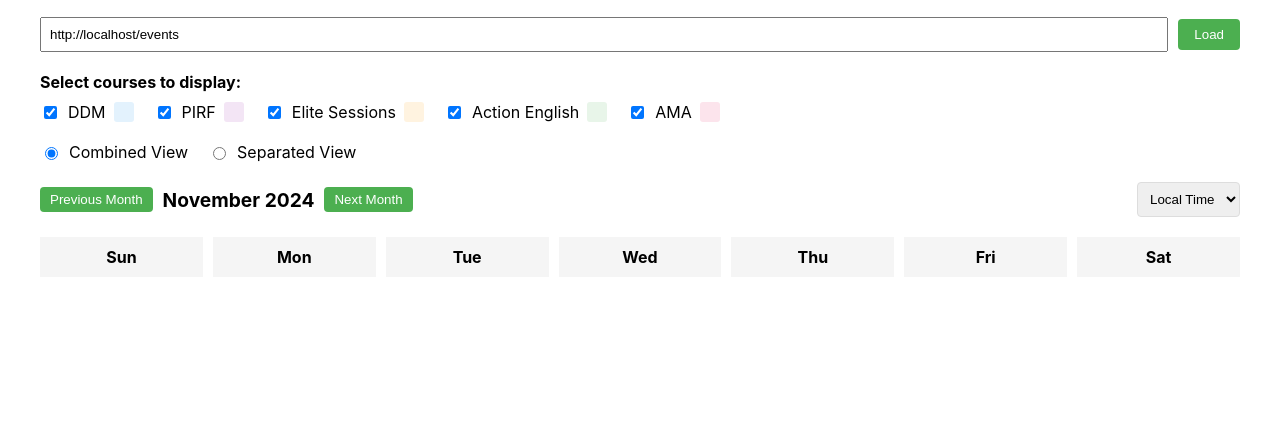
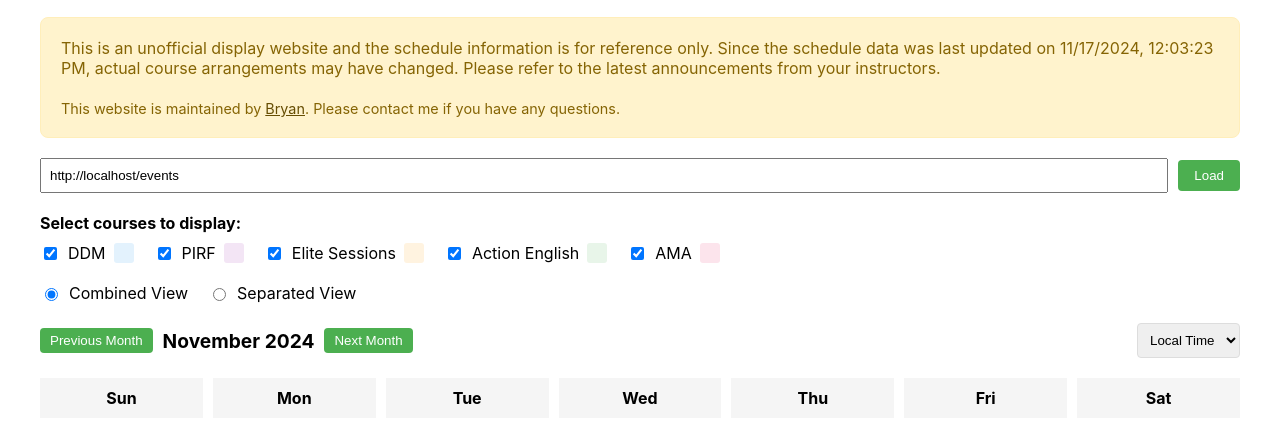
Before and after one commit to ImSingee/lme-schedule, a website: page src/index.html in a window 1280 px wide. Shown: the part 62-504 px from the top of the page. Drawn offline with Linux system fonts and the light colour scheme; no server answers.

Commit message:
add disclaimer

```diff
--- a/src/index.html
+++ b/src/index.html
@@ -235,12 +235,52 @@
             .title-container h1 {
                 margin: 0;
             }
+
+            #disclaimer {
+                margin: 20px 0;
+                padding: 20px;
+                background-color: #fff3cd;
+                border: 1px solid #ffeeba;
+                border-radius: 8px;
+                color: #856404;
+            }
+
+            .warning-banner {
+                margin-bottom: 12px;
+            }
+
+            .warning-banner strong {
+                color: #664d03;
+            }
+
+            .contact-info {
+                font-size: 0.9em;
+                padding-top: 10px;
+            }
+
+            .contact-info a {
+                color: #664d03;
+                text-decoration: underline;
+            }
+
+            .contact-info a:hover {
+                color: #523d02;
+            }
         </style>
     </head>
     <body>
         <div class="title-container">
             <h1>LME Live Course Schedule</h1>
             <div id="loading" class="loading"></div>
+        </div>
+
+        <div id="disclaimer">
+            <div class="warning-banner">
+                This is an unofficial display website and the schedule information is for reference only. Since the schedule data was last updated on <span id="lastUpdateDate">(unknown date)</span>, actual course arrangements may have changed. Please refer to the latest announcements from your instructors.
+            </div>
+            <div class="contact-info">
+                This website is maintained by <a href="mailto:lme-schedule@singee.me">Bryan</a>. Please contact me if you have any questions.
+            </div>
         </div>
 
         <div class="input-group">
@@ -312,6 +352,11 @@
                 <div class="calendar-header">Sat</div>
             </div>
         </div>
+
+        <script>
+            const lastUpdateDate = new Date('2024-11-01')
+            document.getElementById('lastUpdateDate').textContent = new Date().toLocaleString()
+        </script>
 
         <script>
             let currentDate = new Date();
```
